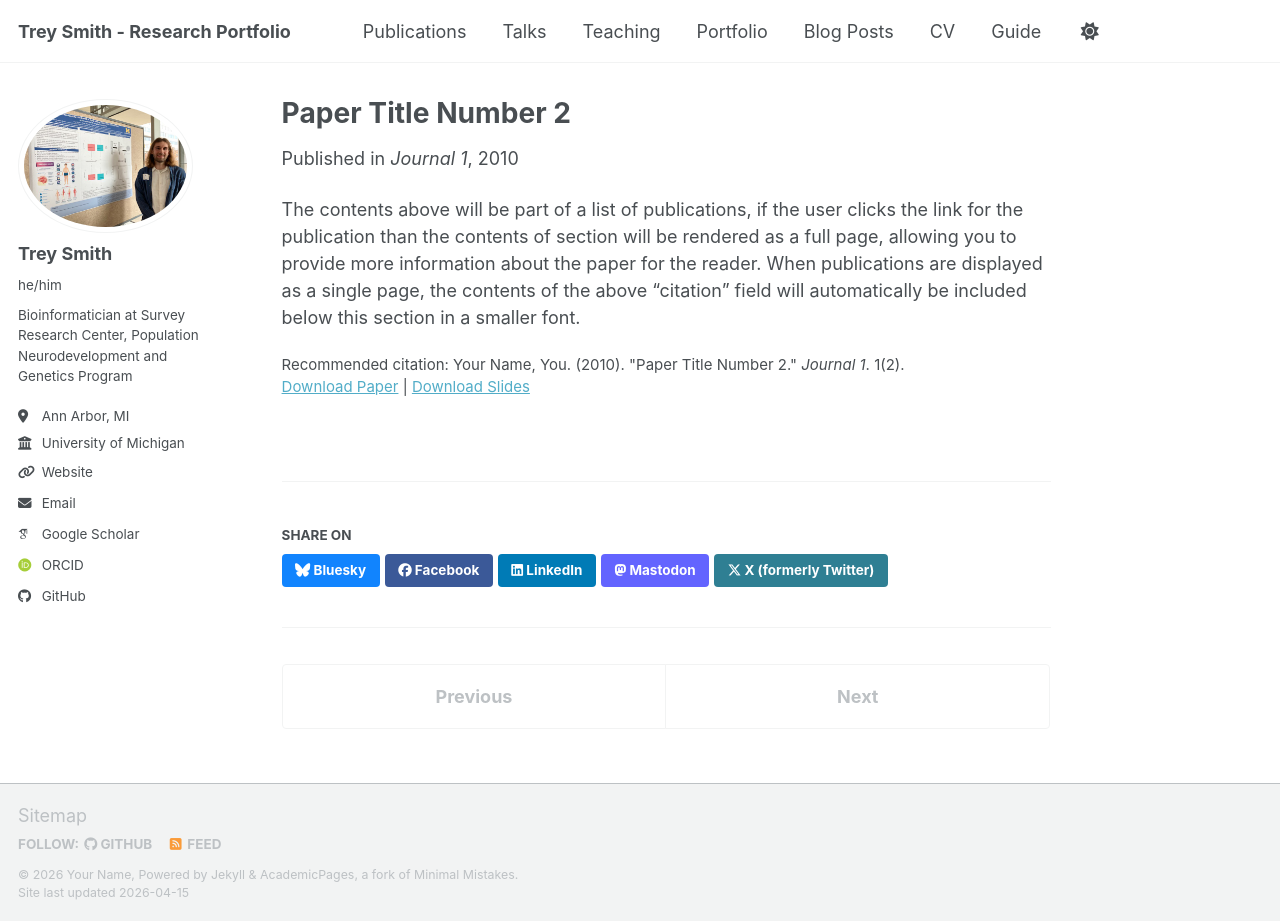
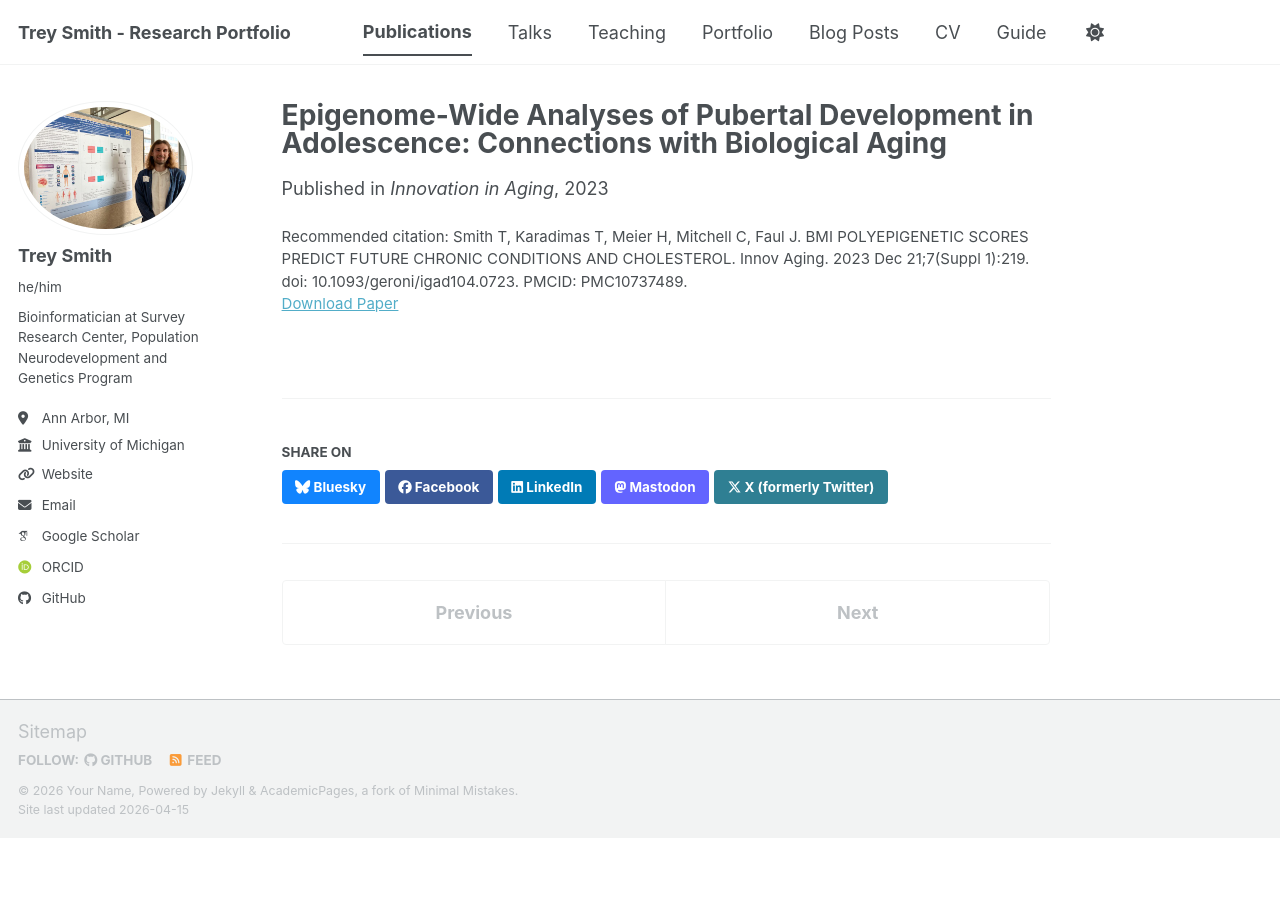
Before and after one commit to Treys925/Treys925.github.io, a Jekyll site: the page built from _publications/2010-10-01-paper-title-number-2.md, in a window 1280 px wide and 921 px high. Built offline with Jekyll 4.4.1, drawn with Linux system fonts in a browser that asks for light colours; some web fonts are replaced; a script bundle is joined from its source files by our own code; library files that are not in the unit come from our copies.

Commit message:
Update 2010-10-01-paper-title-number-2.md

```diff
--- a/_publications/2010-10-01-paper-title-number-2.md
+++ b/_publications/2010-10-01-paper-title-number-2.md
@@ -1,14 +1,9 @@
 ---
-title: "Paper Title Number 2"
+title: "Epigenome-Wide Analyses of Pubertal Development in Adolescence: Connections with Biological Aging"
 collection: publications
-category: manuscripts
-permalink: /publication/2010-10-01-paper-title-number-2
-excerpt: 'This paper is about the number 2. The number 3 is left for future work.'
-date: 2010-10-01
-venue: 'Journal 1'
-slidesurl: 'https://academicpages.github.io/files/slides2.pdf'
-paperurl: 'https://academicpages.github.io/files/paper2.pdf'
-citation: 'Your Name, You. (2010). &quot;Paper Title Number 2.&quot; <i>Journal 1</i>. 1(2).'
+category: conferences
+date: 2023-12-21
+venue: 'Innovation in Aging'
+paperurl: 'https://Treys925.github.io/files/BMI_conf.pdf'
+citation: 'Smith T, Karadimas T, Meier H, Mitchell C, Faul J. BMI POLYEPIGENETIC SCORES PREDICT FUTURE CHRONIC CONDITIONS AND CHOLESTEROL. Innov Aging. 2023 Dec 21;7(Suppl 1):219. doi: 10.1093/geroni/igad104.0723. PMCID: PMC10737489.'
 ---
-
-The contents above will be part of a list of publications, if the user clicks the link for the publication than the contents of section will be rendered as a full page, allowing you to provide more information about the paper for the reader. When publications are displayed as a single page, the contents of the above "citation" field will automatically be included below this section in a smaller font.
```
